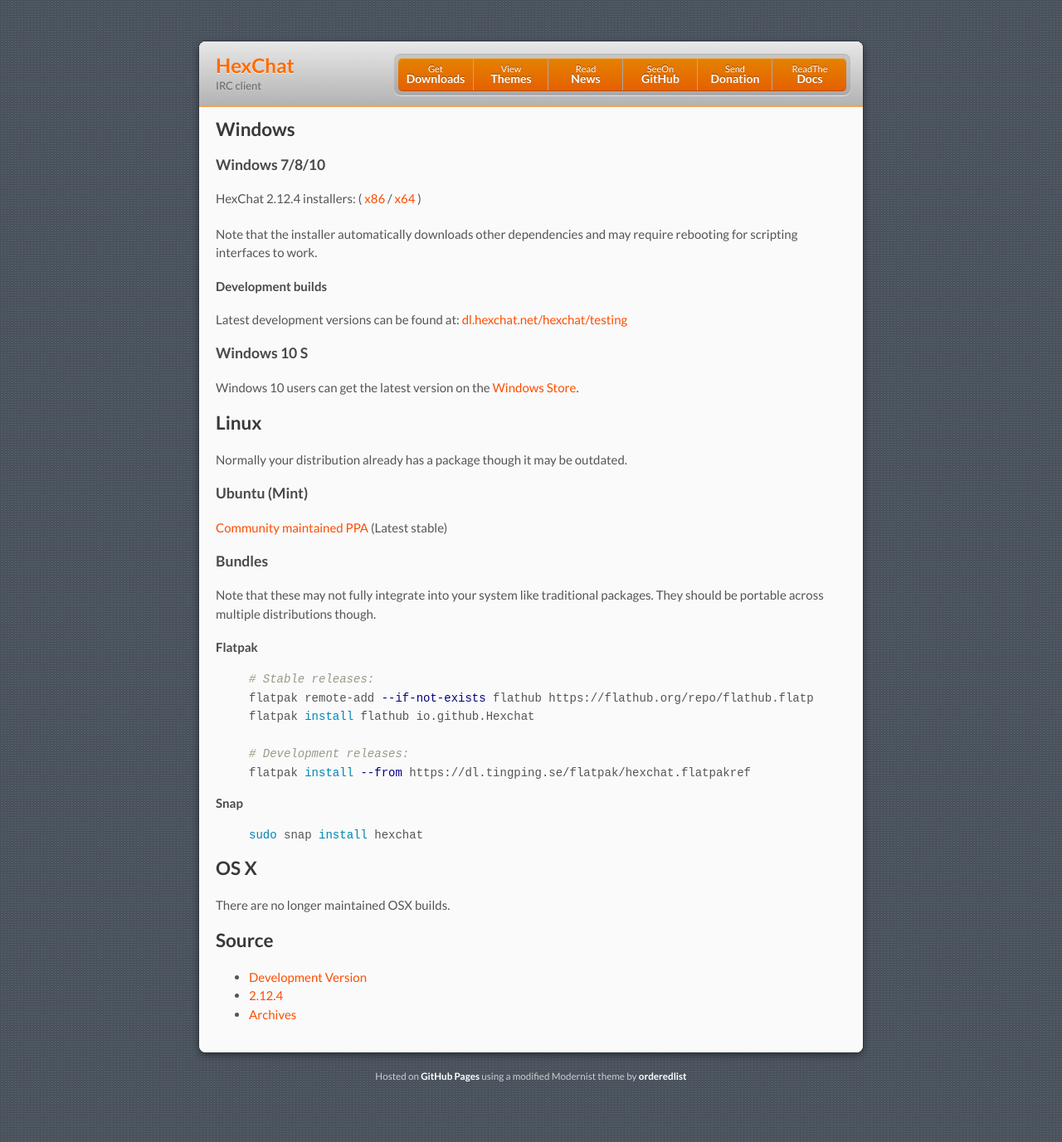
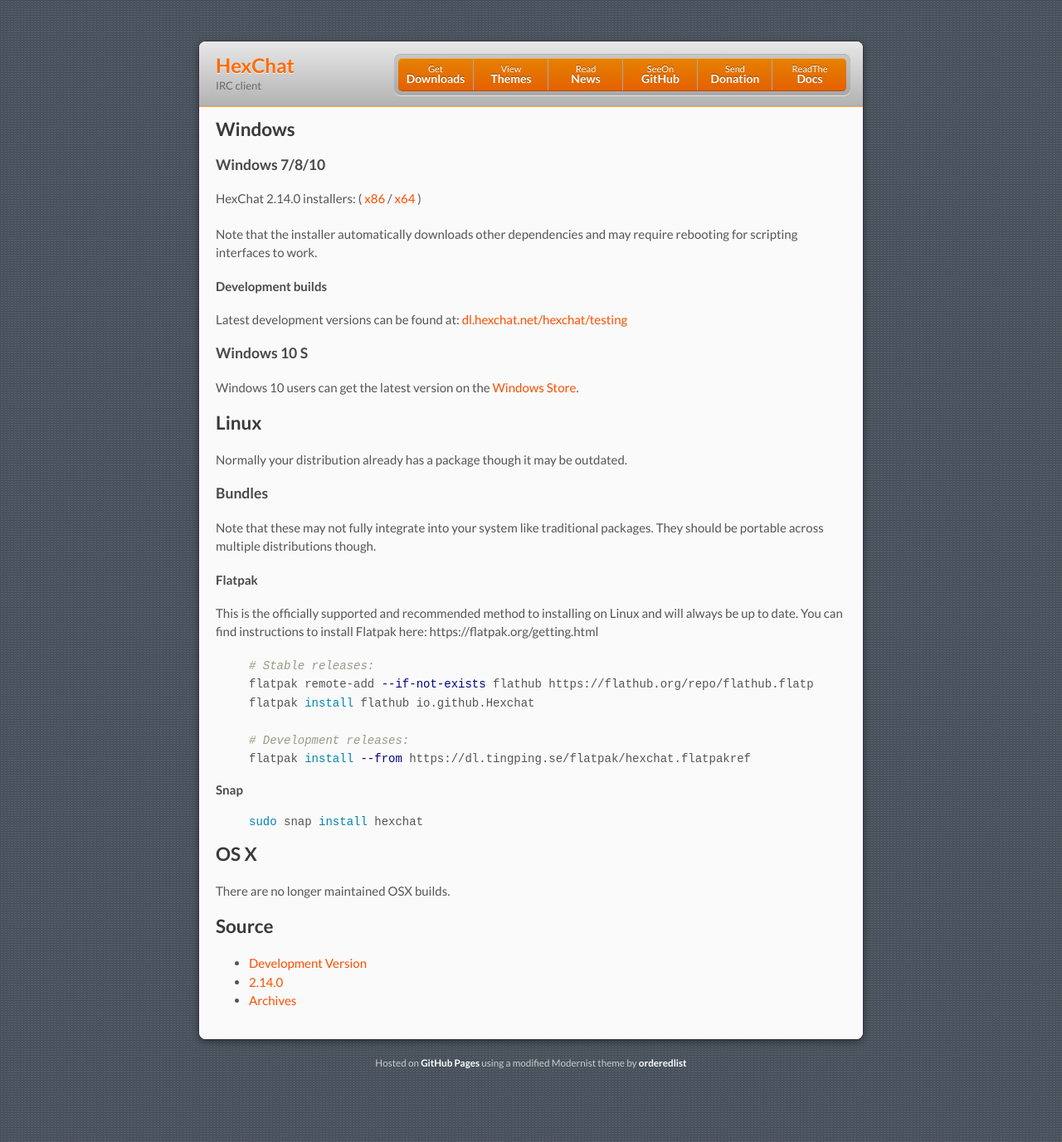
Before and after one commit to hexchat/hexchat.github.com, a Jekyll site: the page built from downloads.md, in a window 1280 px wide. Shown: the whole page at 83% size. Built offline with Jekyll 4.4.1, drawn with Linux system fonts in a browser that asks for light colours.

Commit message:
Update for new release

```diff
--- a/_config.yml
+++ b/_config.yml
@@ -2,8 +2,8 @@
 title:              HexChat
 url:                https://hexchat.github.io
 dl_url:             https://dl.hexchat.net
-version:            2.12.4
-win_version:        2.12.4
+version:            2.14.0
+win_version:        2.14.0
 osx_version:        2.10.2
 
 # permalinks
--- a/downloads.md
+++ b/downloads.md
@@ -23,14 +23,14 @@
 ## Linux
 Normally your distribution already has a package though it may be outdated.
 
-### Ubuntu (Mint)
-[Community maintained PPA](https://launchpad.net/~overcoder/+archive/ubuntu/hexchat) (Latest stable)
-
 ### Bundles
 Note that these may not fully integrate into your system like traditional packages. They should be portable
 across multiple distributions though.
 
 #### Flatpak
+
+This is the officially supported and recommended method to installing on Linux and will always be
+up to date. You can find instructions to install Flatpak here: https://flatpak.org/getting.html
 
 {% highlight sh %}
 # Stable releases:
```
